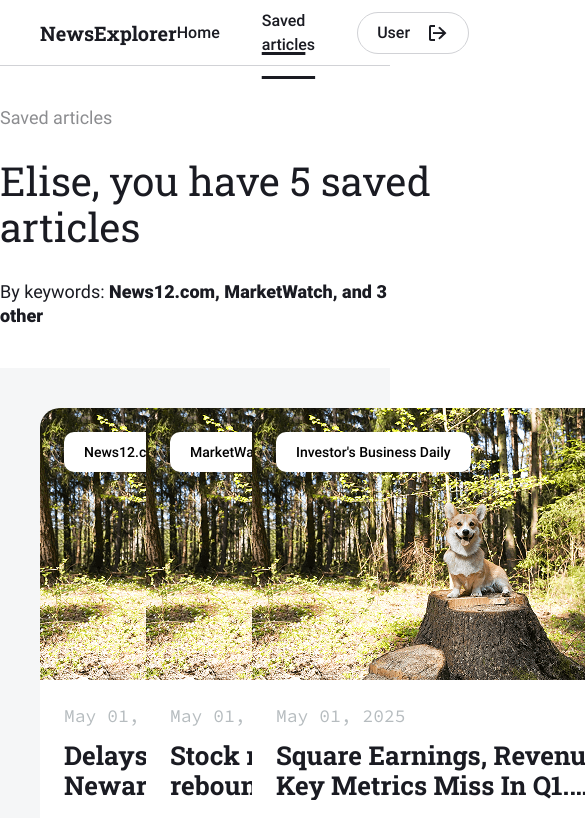
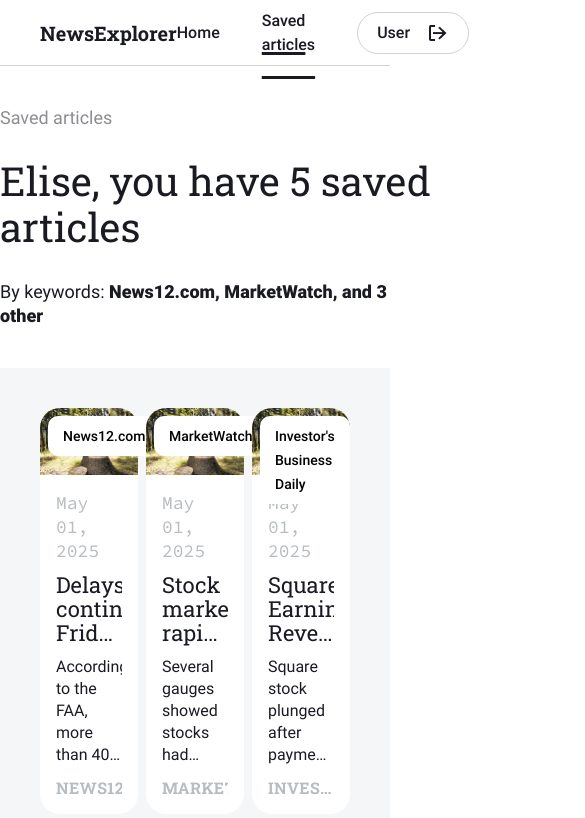
Before and after one commit to jlcambraia/news-explorer-frontend, a React (Vite) app: page /saved-news in a window 390 px wide. Shown: the top 818 px of the page, 585 px wide, since content can reach past the window. Built offline with nearby package versions, Linux system fonts and the light colour scheme.

Commit message:
feat: faz a estilização de responsividade

```diff
--- a/src/components/Main/components/NewsCardList/components/NewsCard/NewsCard.css
+++ b/src/components/Main/components/NewsCardList/components/NewsCard/NewsCard.css
@@ -1,6 +1,5 @@
 .news-card {
-  width: 400px;
-  height: 576px;
+  width: 100%;
   border-radius: 20px;
   background-color: #fff;
   list-style-type: none;
@@ -14,8 +13,8 @@
   border-top-left-radius: 20px;
   border-top-right-radius: 20px;
   display: block;
-  width: 400px;
-  height: 272px;
+  width: 100%;
+  height: 100%;
 }
 
 .news-card__image-button {
@@ -58,12 +57,11 @@
   top: 0px;
   right: 45px;
   background-color: #fff;
-  padding: 10px 20px;
+  padding: 10px 0;
   border-radius: 10px;
   font-weight: 500;
   font-size: 12px;
-  margin: 0;
-  width: 122px;
+  width: 182px;
   line-height: 20px;
   z-index: 1;
   box-shadow: 0 10px 22px 0 rgba(59, 74, 116, 0.4);
@@ -108,11 +106,11 @@
 .news-card__description {
   font-size: 16px;
   display: -webkit-box;
-  -webkit-line-clamp: 4;
+  -webkit-line-clamp: 5;
   -webkit-box-orient: vertical;
-  line-clamp: 4;
+  line-clamp: 5;
   overflow: hidden;
-  height: 95px;
+  height: 120px;
   margin: 0 0 9px;
 }
 
@@ -124,5 +122,77 @@
   letter-spacing: 0.4px;
   text-transform: uppercase;
   color: #b6bcbf;
-  margin-top: 35px;
+  margin-top: auto;
 }
+
+@media screen and (max-width: 768px) {
+  .news-card {
+    width: 100%;
+  }
+
+  .news-card__image-button {
+    top: 8px;
+    right: 8px;
+  }
+
+  .news-card__image-popup {
+    width: 157px;
+    padding: 10px 0;
+  }
+
+  .news-card__image-tag {
+    top: 8px;
+    left: 8px;
+    width: min-content;
+    padding: 8px 15px;
+  }
+
+  .news-card__info-container {
+    padding: 16px;
+  }
+
+  .news-card__date {
+    margin-bottom: 10px;
+  }
+
+  .news-card__title {
+    font-size: 22px;
+    line-height: 24px;
+    font-weight: 400;
+    -webkit-line-clamp: 3;
+    line-clamp: 3;
+    height: 73px;
+    margin: 0 0 10px;
+  }
+
+  .news-card__description {
+    height: 110px;
+    line-height: 22px;
+    margin: 0 0 12px;
+  }
+
+  .news-card__source {
+    margin: 0px;
+    display: -webkit-box;
+    -webkit-line-clamp: 1;
+    -webkit-box-orient: vertical;
+    line-clamp: 1;
+    overflow: hidden;
+  }
+}
+
+@media screen and (max-width: 320px) {
+  .news-card {
+    width: 100%;
+  }
+
+  .news-card__image-button {
+    top: 16px;
+    right: 16px;
+  }
+
+  .news-card__image-tag {
+    top: 16px;
+    left: 16px;
+  }
+}
```
